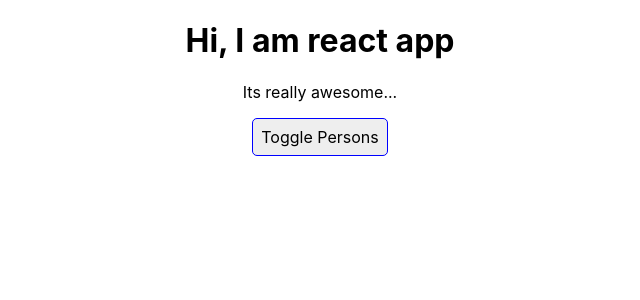
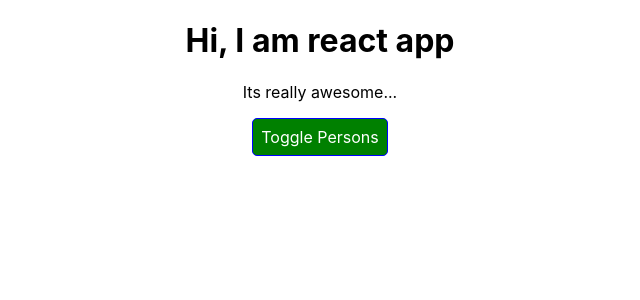
Before and after one commit to shishir75/React-Complete-Guide---Udemy, a React (Create React App) app: page / in a window 1280 px wide. Shown: the top 300 px of the page, without its empty margins (320-960 px from the left). Built offline with nearby package versions, Linux system fonts and the light colour scheme.

Commit message:
Setting Styles Dynamically

```diff
--- a/src/App.js
+++ b/src/App.js
@@ -59,7 +59,8 @@ class App extends Component {
 
     render() {
         const style = {
-            backgroundColor: "#eeeeee",
+            backgroundColor: "green",
+            color: "white",
             font: "inherit",
             border: "1px solid blue",
             padding: "8px",
@@ -104,6 +105,8 @@ class App extends Component {
                     ></Person> */}
                 </div>
             );
+
+            style.backgroundColor = "red"; // change background color after clicking
         }
 
         return (
```
